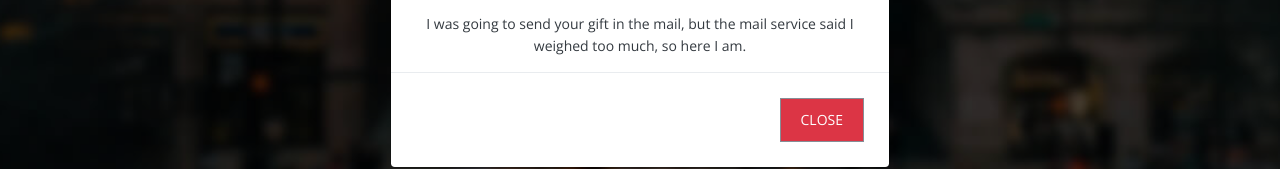
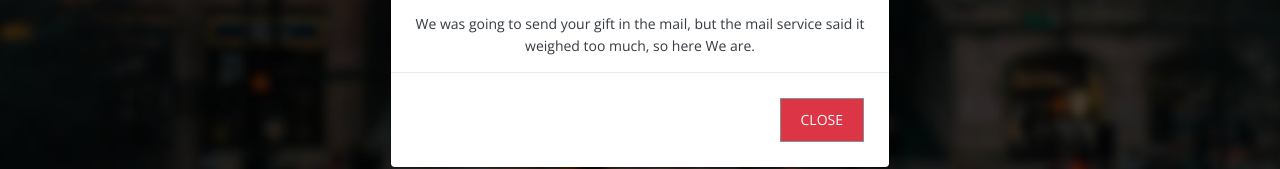
Before and after one commit to Aashish97/birthdaywish, a plain HTML site: page index.html in a window 1280 px wide. Both pictures are taken after a click on the button "CLICK ME". Shown: the part 502-671 px from the top of the page. Drawn offline with nearby package versions, Linux system fonts and the light colour scheme; files whose address does not match are found by name.

```diff
--- a/index.html
+++ b/index.html
@@ -74,7 +74,7 @@
                 </div>
                 <div class="modal-body">
                   <img src="./assets/img/bhim.jpg" alt="groot" style="height: 18rem;">
-                  <p class="text-dark mt-3">I was going to send your gift in the mail, but the mail service said I weighed too much, so here I am.</p>
+                  <p class="text-dark mt-3">We was going to send your gift in the mail, but the mail service said it weighed too much, so here We are.</p>
                 </div>
                 <div class="modal-footer">
                   <button type="button" class="btn btn-secondary bg-danger" data-dismiss="modal" onclick="pause()">Close</button>
```
